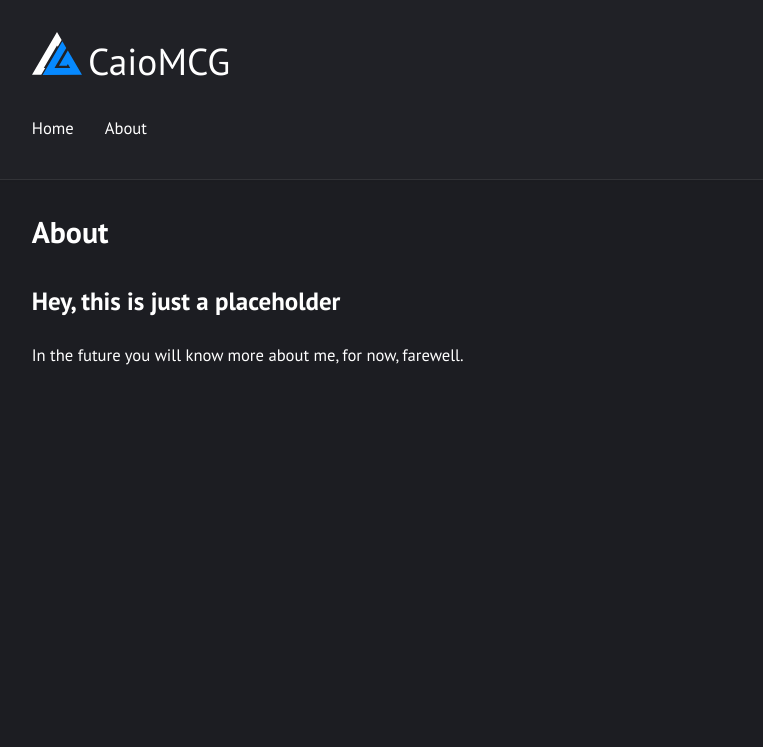
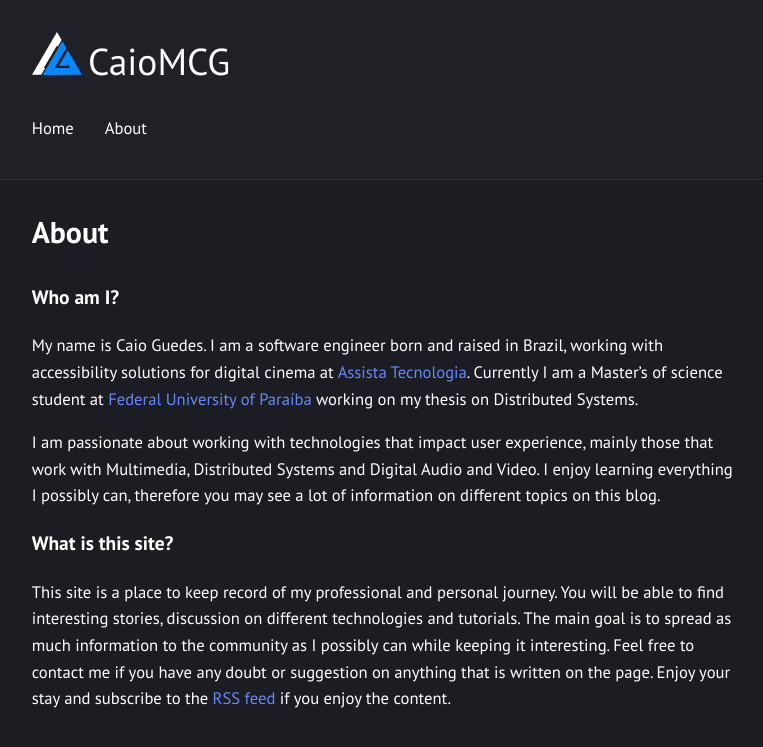
Before and after one commit to caiomcg/caiomcg.github.io, a Jekyll site: the page built from about.md, in a window 1280 px wide. Shown: the top 747 px of the page, without its empty margins (255-1018 px from the left). Built offline with Jekyll 4.4.1, drawn with Linux system fonts in a browser that asks for light colours.

Commit message:
Update about page

```diff
--- a/about.md
+++ b/about.md
@@ -4,5 +4,12 @@ permalink: "/about"
 layout: page
 ---
 
-## Hey, this is just a placeholder
-In the future you will know more about me, for now, farewell.
+### Who am I?
+
+My name is Caio Guedes. I am a software engineer born and raised in Brazil, working with accessibility solutions for digital cinema at [Assista Tecnologia](http://www.assistatecnologia.com.br/). Currently I am a Master's of science student at [Federal University of Paraíba](https://www.ufpb.br/) working on my thesis on Distributed Systems.
+
+I am passionate about working with technologies that impact user experience, mainly those that work with Multimedia, Distributed Systems and Digital Audio and Video. I enjoy learning everything I possibly can, therefore you may see a lot of information on different topics on this blog.
+
+### What is this site?
+
+This site is a place to keep record of my professional and personal journey. You will be able to find interesting stories, discussion on different technologies and tutorials. The main goal is to spread as much information to the community as I possibly can while keeping it interesting. Feel free to contact me if you have any doubt or suggestion on anything that is written on the page. Enjoy your stay and subscribe to the [RSS feed](https://caiomcg.com/feed.xml) if you enjoy the content.
```
